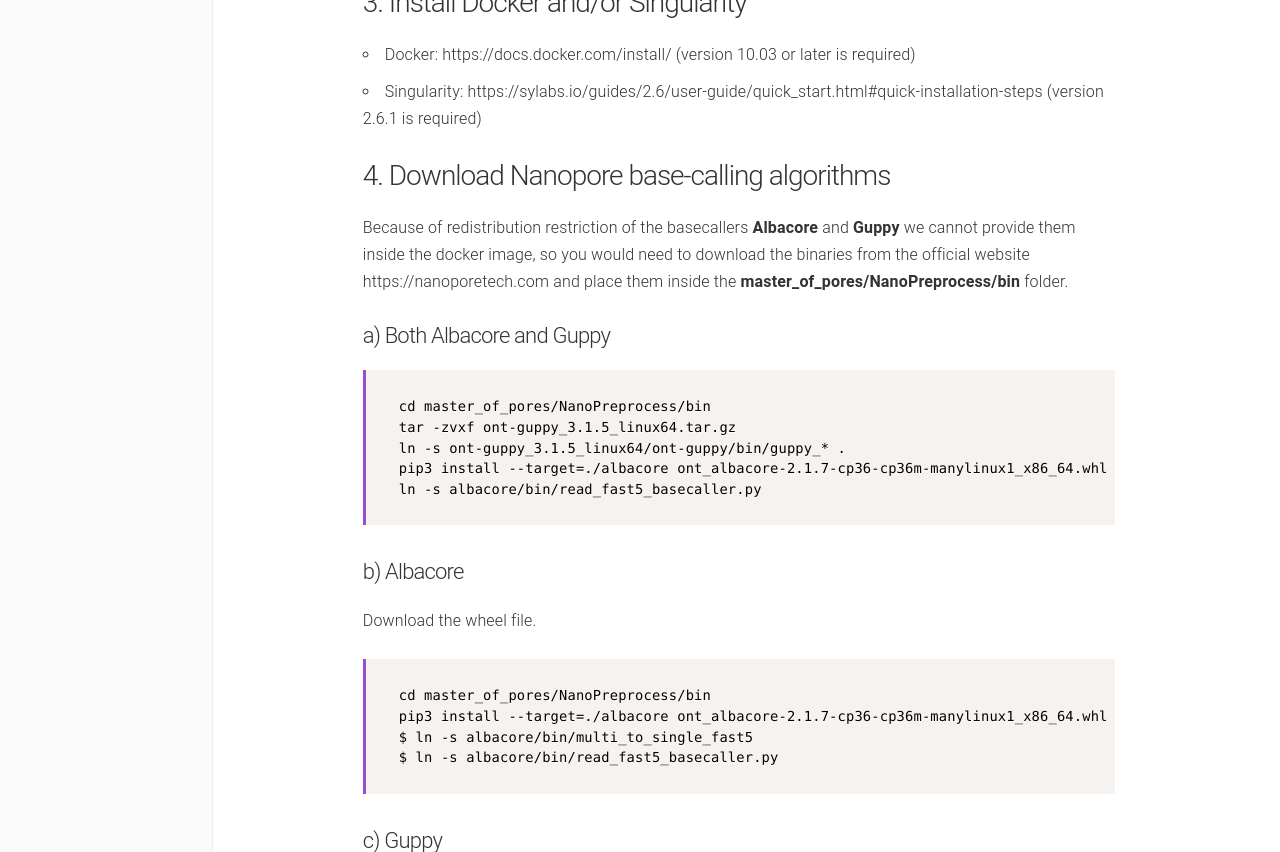
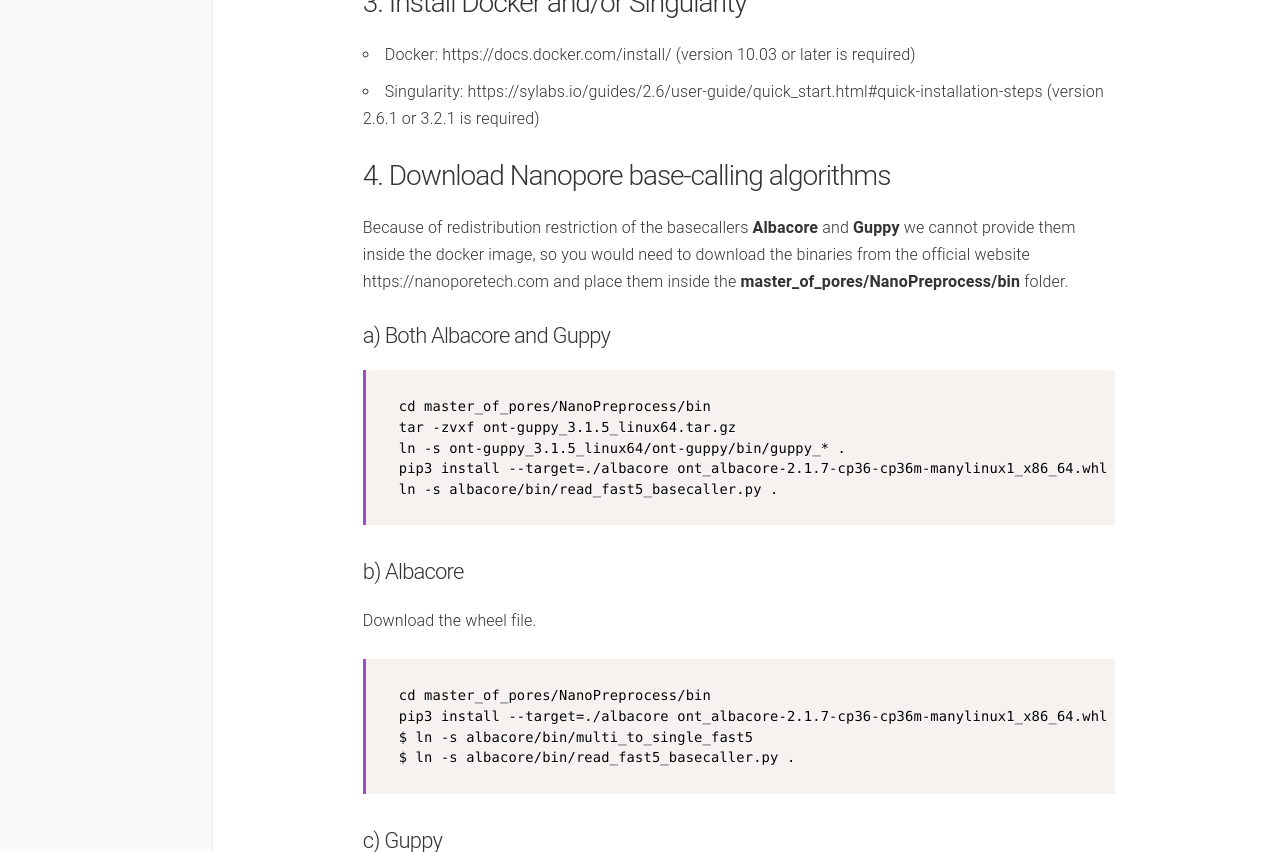
Before and after one commit to biocorecrg/master_of_pores, a Jekyll site: the page built from docs/install.md, in a window 1280 px wide. Shown: the part 615-1467 px from the top of the page. Built offline with Jekyll 4.4.1, drawn with Linux system fonts in a browser that asks for light colours.

Commit message:
Update install.md

````diff
--- a/docs/install.md
+++ b/docs/install.md
@@ -26,7 +26,7 @@
 
 ### 3. Install Docker and/or Singularity
 - Docker: https://docs.docker.com/install/ (version 10.03 or later is required)
-- Singularity: https://sylabs.io/guides/2.6/user-guide/quick_start.html#quick-installation-steps (version 2.6.1 is required)
+- Singularity: https://sylabs.io/guides/2.6/user-guide/quick_start.html#quick-installation-steps (version 2.6.1 or 3.2.1 is required)
 
 ### 4. Download Nanopore base-calling algorithms
 Because of redistribution restriction of the basecallers **Albacore** and **Guppy** we cannot provide them inside the docker image, so you would need to download the binaries from the official website https://nanoporetech.com and place them inside the **master_of_pores/NanoPreprocess/bin** folder.
@@ -37,7 +37,7 @@
 tar -zvxf ont-guppy_3.1.5_linux64.tar.gz
 ln -s ont-guppy_3.1.5_linux64/ont-guppy/bin/guppy_* .
 pip3 install --target=./albacore ont_albacore-2.1.7-cp36-cp36m-manylinux1_x86_64.whl
-ln -s albacore/bin/read_fast5_basecaller.py
+ln -s albacore/bin/read_fast5_basecaller.py .
 ```
 
 #### b) Albacore
@@ -47,7 +47,7 @@
 cd master_of_pores/NanoPreprocess/bin
 pip3 install --target=./albacore ont_albacore-2.1.7-cp36-cp36m-manylinux1_x86_64.whl
 $ ln -s albacore/bin/multi_to_single_fast5
-$ ln -s albacore/bin/read_fast5_basecaller.py
+$ ln -s albacore/bin/read_fast5_basecaller.py .
 ```
 #### c) Guppy
 Please note Guppy versions older than 3.1 (e.g. 3.0.3) only runs on CPUs.
````
